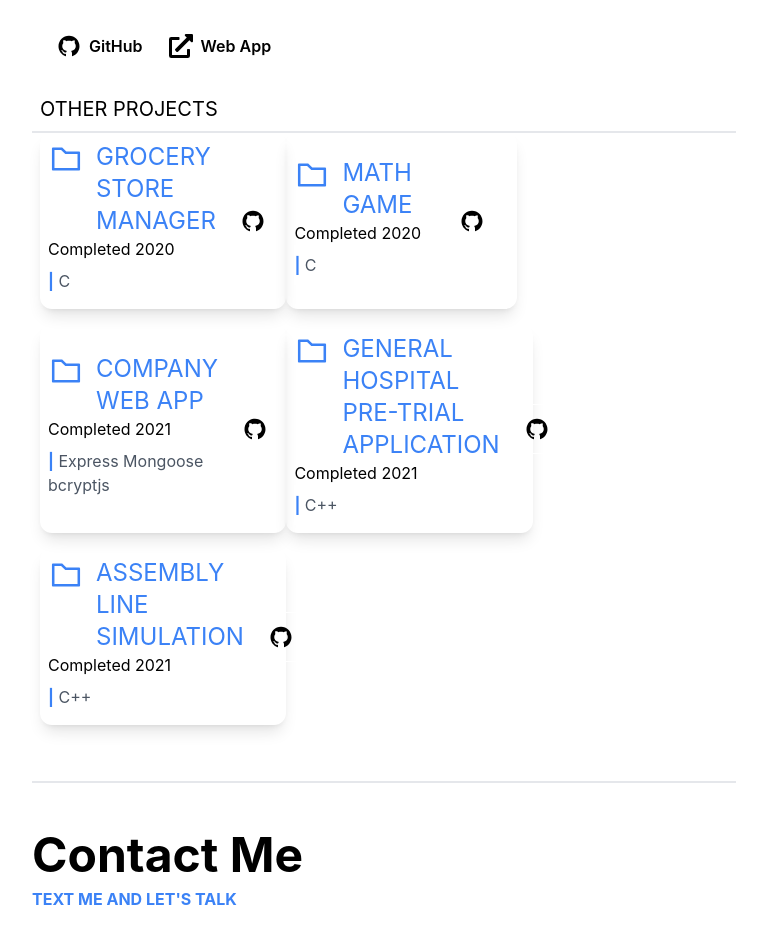
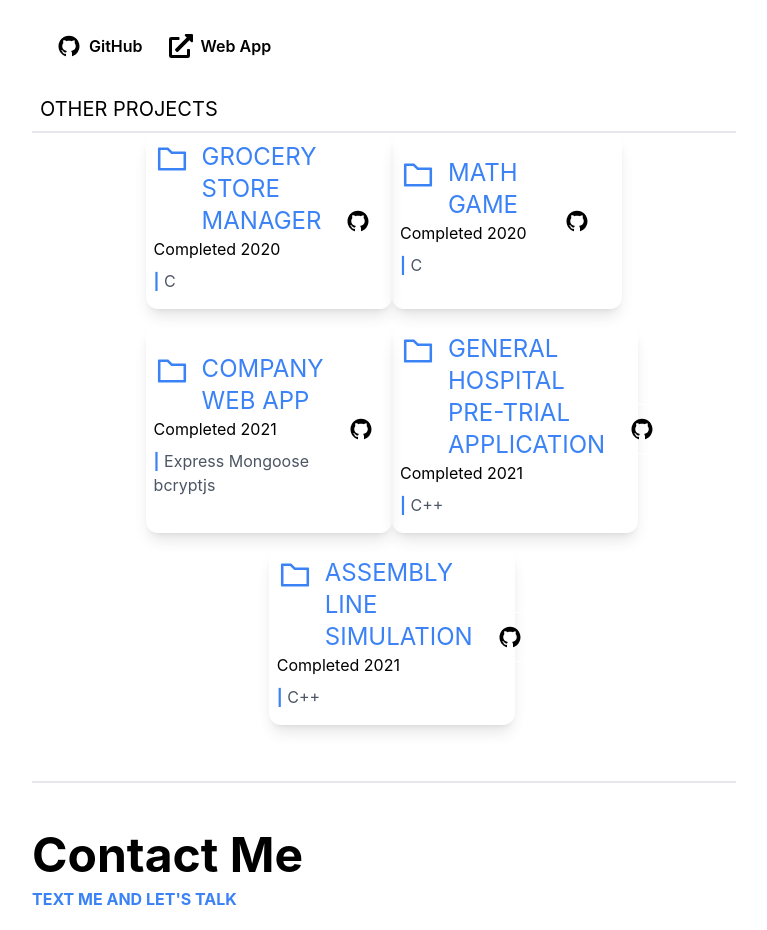
Before and after one commit to alecvaluev/portfolio, a React (Create React App) app: page / in a window 1280 px wide. Shown: the part 3500-4430 px from the top of the page, without its empty margins (256-1023 px from the left). Built offline with nearby package versions, Linux system fonts and the light colour scheme.

Commit message:
Update Page.jsx

```diff
--- a/src/components/Page.jsx
+++ b/src/components/Page.jsx
@@ -140,7 +140,7 @@
 
               </div>
               <p className="uppercase border-b-2 p-2 text-xl -mb-2">{language.other_prj}</p>
-              <div className="flex flex-wrap">
+              <div className="flex flex-wrap justify-center">
                 {
                   projects && projects.filter(prj => !prj.video)
                                       .map((prj, idx) => (
```
